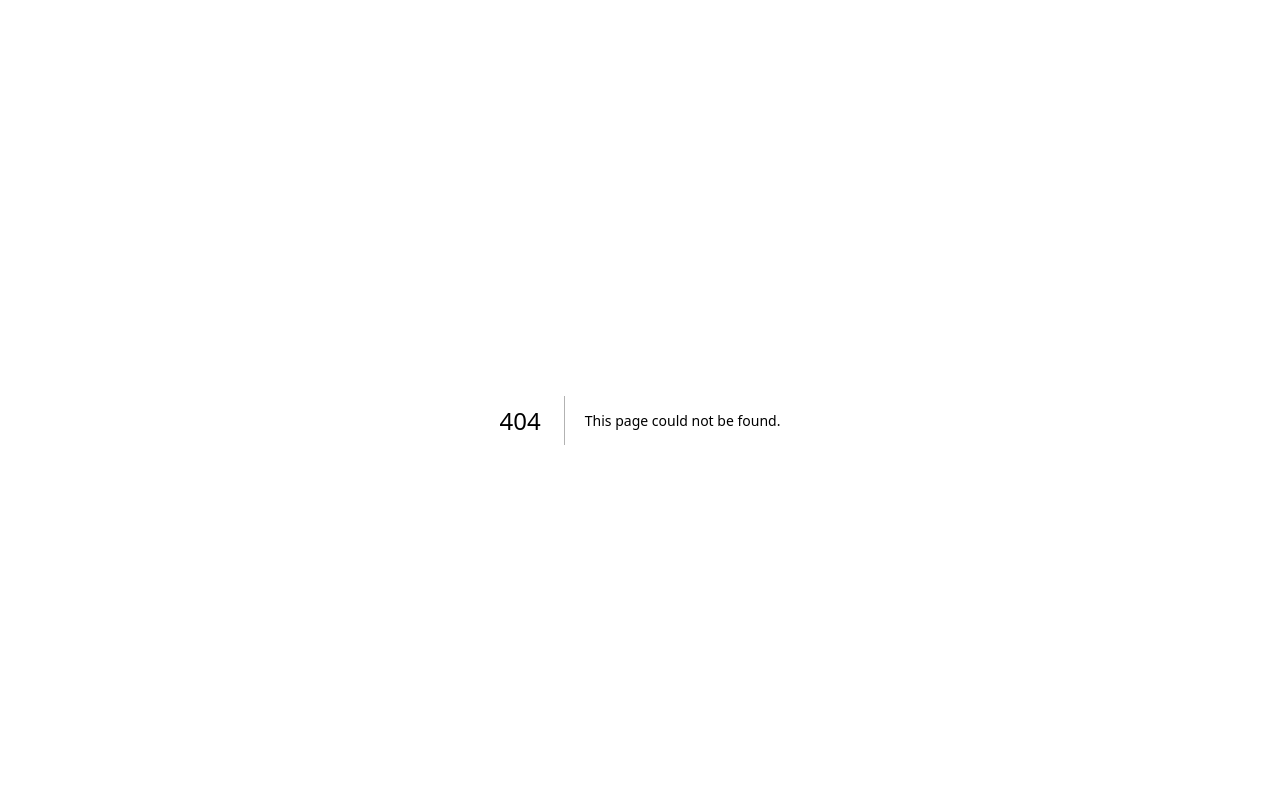
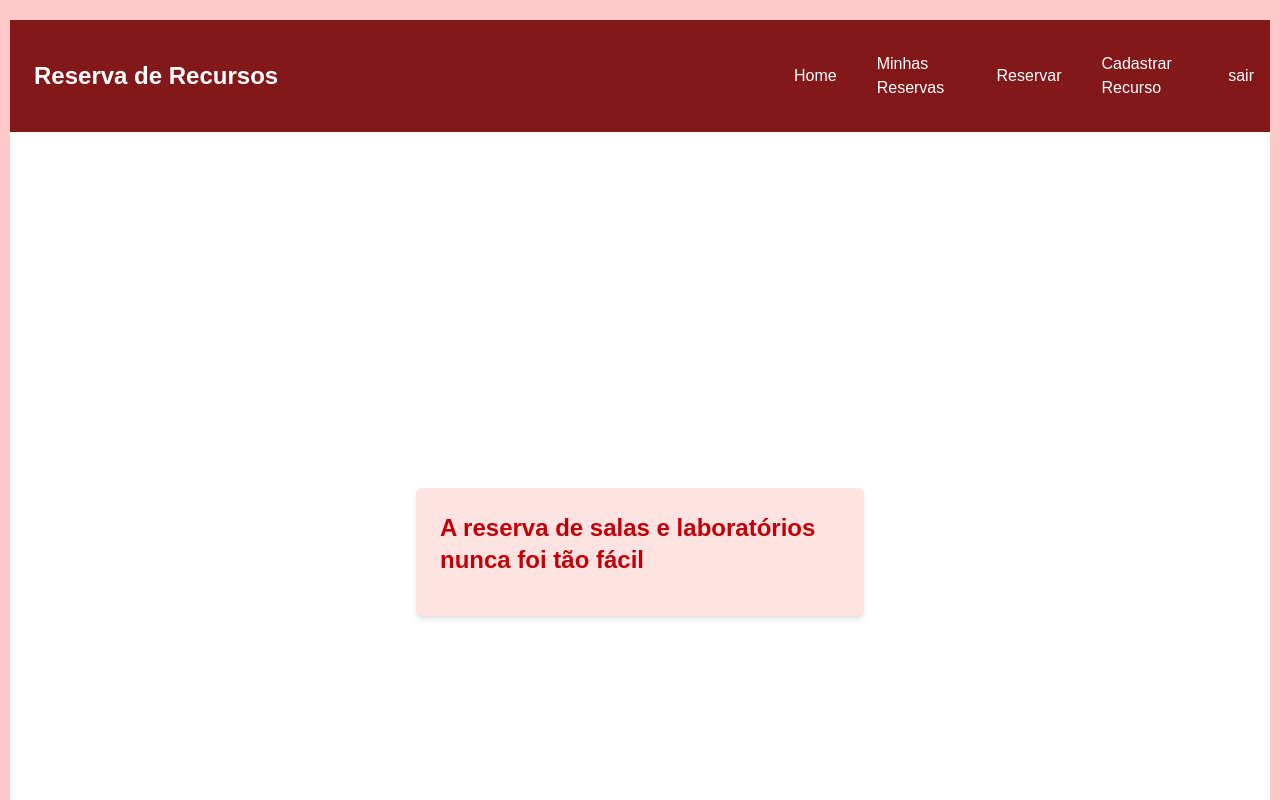
Before and after one commit to pedrohenriqueminarelli/Projeto_DS_Vep26-Reserva_de_Lab, a Next.js app in the folder next-projeto/: page /home in a window 1280 px wide. Before the commit this address had no page. Shown: the top 800 px of the page. Built offline with nearby package versions, Linux system fonts and the light colour scheme.

Commit message:
mudanças na home

```diff
--- /dev/null
+++ b/next-projeto/src/app/(privado)/home/page.tsx
@@ -0,0 +1,13 @@
+export default function home(){
+     return (
+    <div className="min-h-screen flex items-center justify-center bg-white">
+        <div className="max-w-md mx-auto mt-10 p-6 bg-red-100 shadow-md rounded-md">
+        <h2 className="text-2xl font-semibold mb-2">A reserva de salas e laboratórios nunca foi tão fácil</h2>
+
+            <div className="font-medium mb-4">
+
+            </div>
+        </div>
+    </div>
+    );
+}
--- a/next-projeto/src/componente/Header/index.tsx
+++ b/next-projeto/src/componente/Header/index.tsx
@@ -13,7 +13,7 @@ export function Header(){
       <nav>
         <ul className="flex items-center justify-center gap-10 px-2 py-4">
           <li>
-            <Link href="/">Home</Link>
+            <Link href="/home">Home</Link>
           </li>
           <li>
             <Link href="/mReserva">Minhas Reservas</Link>
@@ -24,6 +24,9 @@ export function Header(){
           <li>
             <Link href="/cadRecurso">Cadastrar Recurso</Link>
           </li>
+          <li>
+            <Link href="/">sair</Link>
+          </li>
         </ul>
       </nav>
     </header>
```
